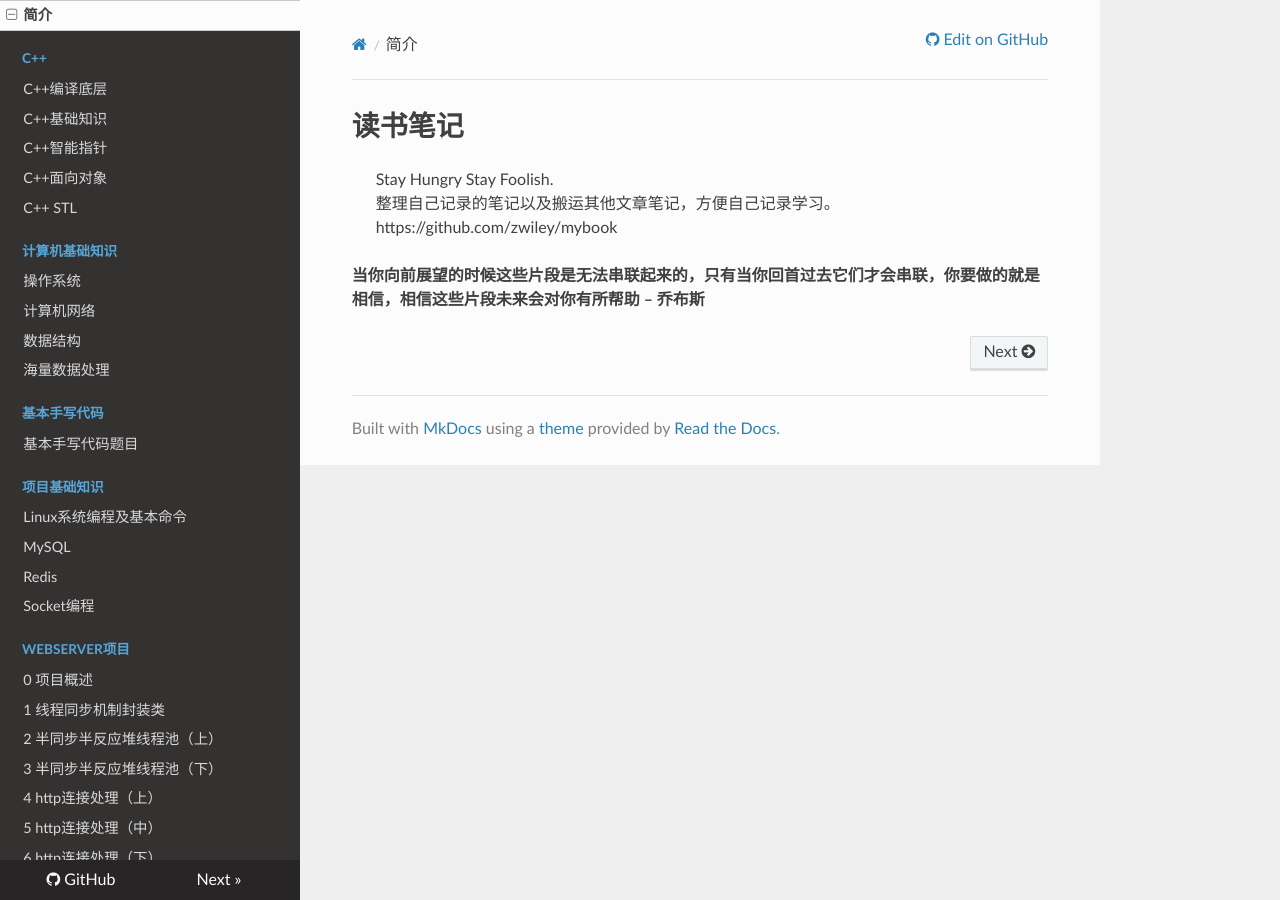
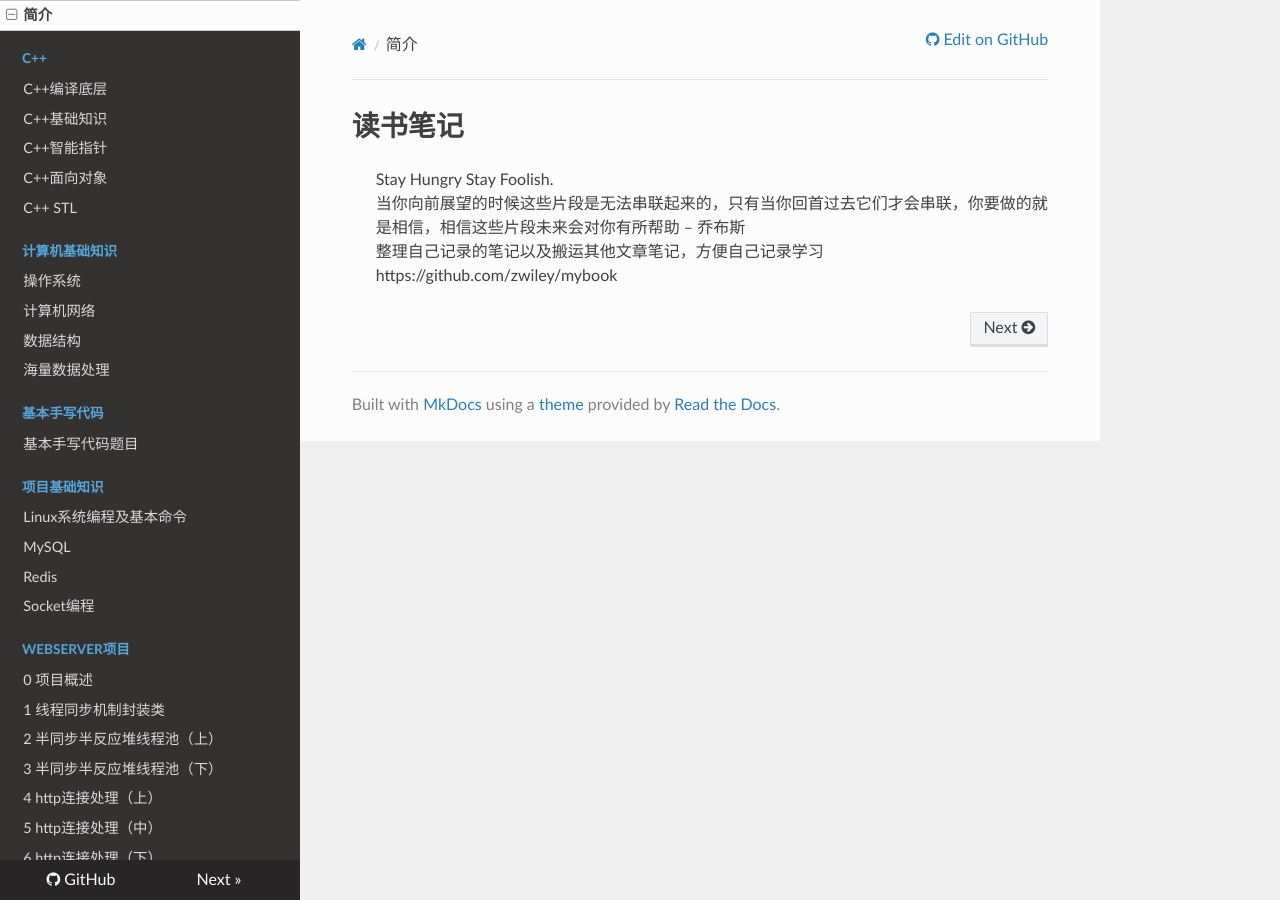
Before and after one commit to ZWiley/mybook, an MkDocs documentation site: the page built from docs/index.md, in a window 1280 px wide. Built offline with MkDocs 1.6.1, drawn with Linux system fonts in a browser that asks for light colours; nearby versions of some CDN libraries.

```diff
--- a/docs/index.md
+++ b/docs/index.md
@@ -1,7 +1,6 @@
 # 读书笔记
 
 > Stay Hungry Stay Foolish.<br>
-> 整理自己记录的笔记以及搬运其他文章笔记，方便自己记录学习。
+> 当你向前展望的时候这些片段是无法串联起来的，只有当你回首过去它们才会串联，你要做的就是相信，相信这些片段未来会对你有所帮助 -- 乔布斯<br>
+> 整理自己记录的笔记以及搬运其他文章笔记，方便自己记录学习<br>
 > https://github.com/zwiley/mybook
-
-**当你向前展望的时候这些片段是无法串联起来的，只有当你回首过去它们才会串联，你要做的就是相信，相信这些片段未来会对你有所帮助 -- 乔布斯**
```
